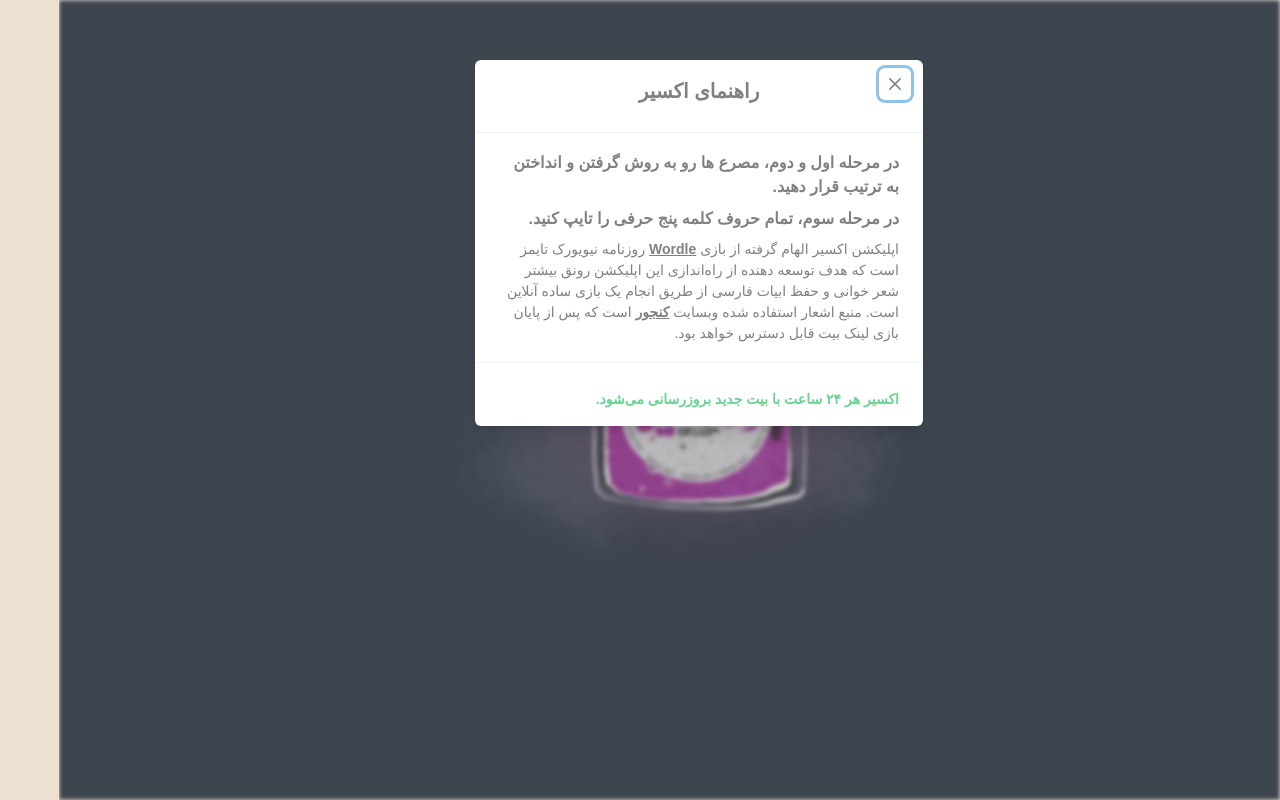
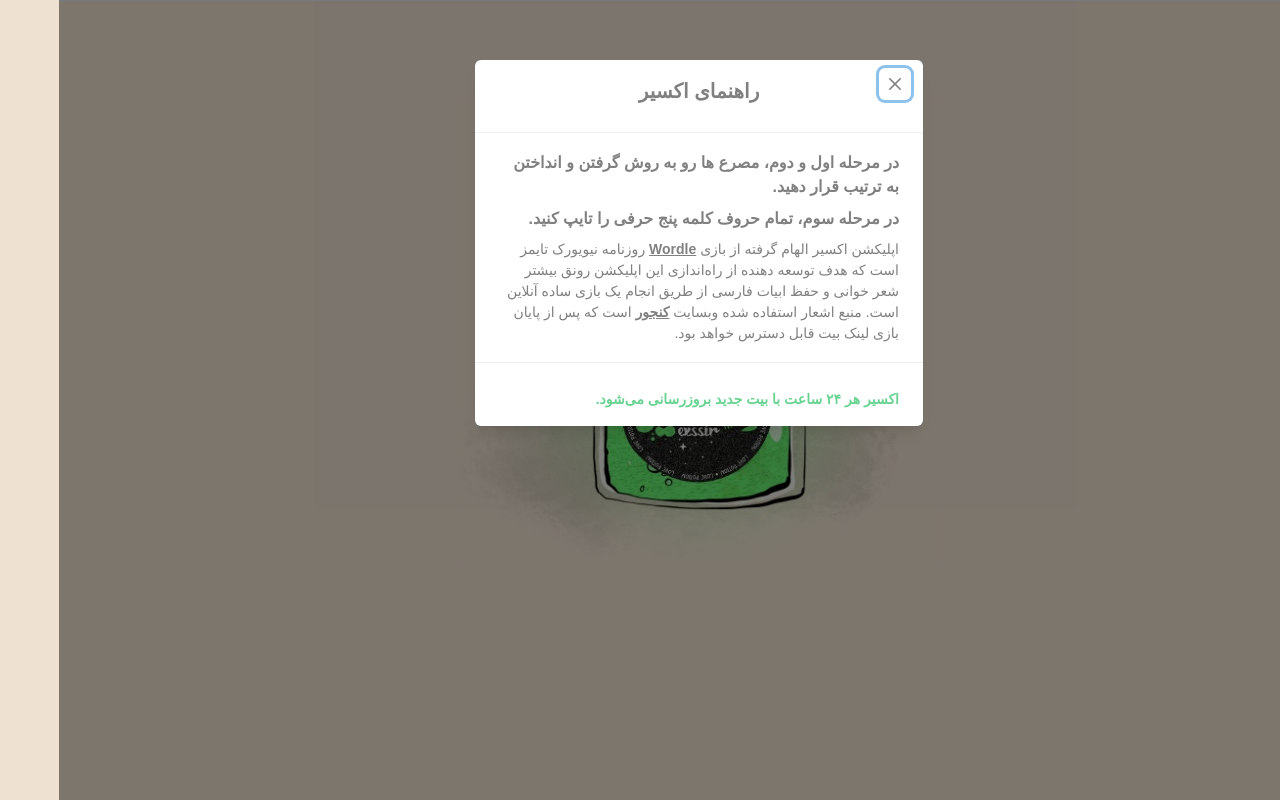
Before and after one commit to herol3oy/exssirapp, a Next.js app: page / in a window 1280 px wide. Both pictures are taken after a click on the button "راهنما". Built offline with nearby package versions, Linux system fonts and the light colour scheme; a web font is replaced by a local one.

Commit message:
style modal

```diff
--- a/components/howToPlayModal.tsx
+++ b/components/howToPlayModal.tsx
@@ -15,12 +15,7 @@ import {
 const HowToPlayModal = ({ isOpen, onClose }: ModalProps): JSX.Element => {
   return (
     <Modal onClose={onClose} size='md' isOpen={isOpen}>
-      <ModalOverlay
-        bg='none'
-        backdropFilter='auto'
-        backdropInvert='80%'
-        backdropBlur='2px'
-      />
+      <ModalOverlay />
       <ModalContent mx='2'>
         <ModalHeader color='GrayText' textAlign='center'>
           راهنمای اکسیر
```
